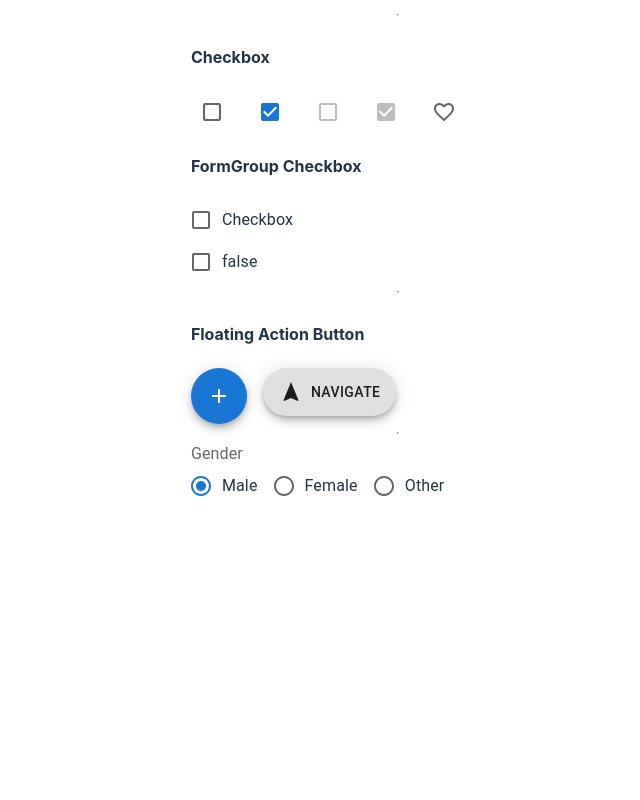
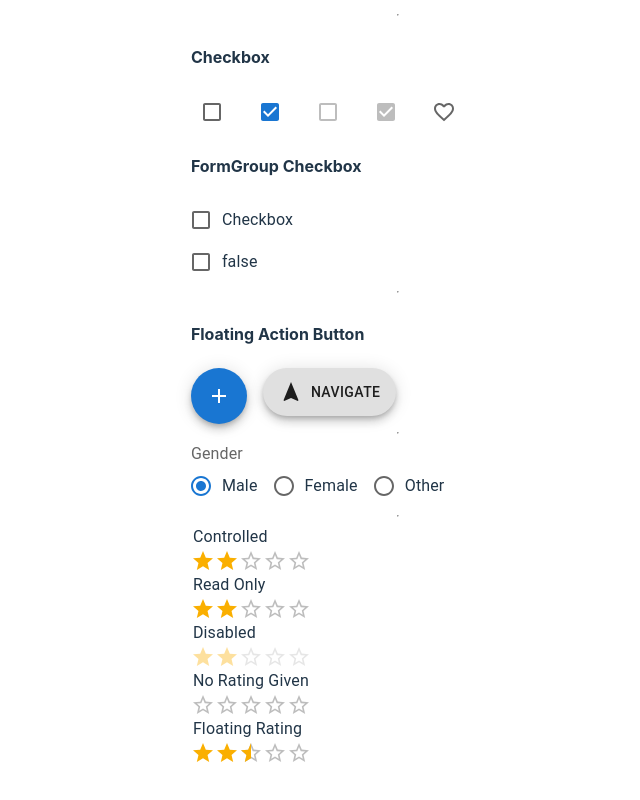
Before and after one commit to GuilhermeSousaDev/MaterialUI, a React (Vite) app in the folder react-ui/: page / in a window 1280 px wide. Shown: the part 672-1472 px from the top of the page, without its empty margins (242-882 px from the left). Before the commit the page ends 1219 px from the top, so only its background shows below. Built offline with nearby package versions, Linux system fonts and the light colour scheme.

Commit message:
Rating Component

```diff
--- a/react-ui/src/App.jsx
+++ b/react-ui/src/App.jsx
@@ -5,6 +5,7 @@ import ButtonGroupComponent from './components/ButtonGroup';
 import CheckboxComponent from './components/Checkbox';
 import FloatingButtonComponent from './components/FloatingButton';
 import RadioButtonComponent from './components/RadioButton';
+import RatingComponent from './components/Rating';
 
 function App() {
 
@@ -16,6 +17,7 @@ function App() {
       <CheckboxComponent />
       <FloatingButtonComponent />
       <RadioButtonComponent />
+      <RatingComponent />
     </Stack>
   )
 }
--- a/react-ui/src/components/RadioButton.jsx
+++ b/react-ui/src/components/RadioButton.jsx
@@ -11,6 +11,7 @@ export default function RadioButton() {
           <FormControlLabel value="Other" control={<Radio />} label="Other" />
         </RadioGroup>
       </FormControl>
+      <hr />
     </>
   )
 }
--- /dev/null
+++ b/react-ui/src/components/Rating.jsx
@@ -0,0 +1,27 @@
+import { useState } from 'react';
+import { Typography, Rating } from '@mui/material';
+
+export default function RatingComponent() {
+  const [value, setValue] = useState(2);
+
+  return (
+    <>
+      <Typography component="legend">Controlled</Typography>
+      <Rating
+        value={value}
+        onChange={(e, newValue) => setValue(newValue)}
+      />
+      <Typography component="legend">Read Only</Typography>
+      <Rating value={value} readOnly />
+
+      <Typography component="legend">Disabled</Typography>
+      <Rating value={value} disabled />
+
+      <Typography component="legend">No Rating Given</Typography>
+      <Rating value={null} />
+
+      <Typography component="legend">Floating Rating</Typography>
+      <Rating defaultValue={2.5} precision={0.5} />
+    </>
+  )
+}
```
